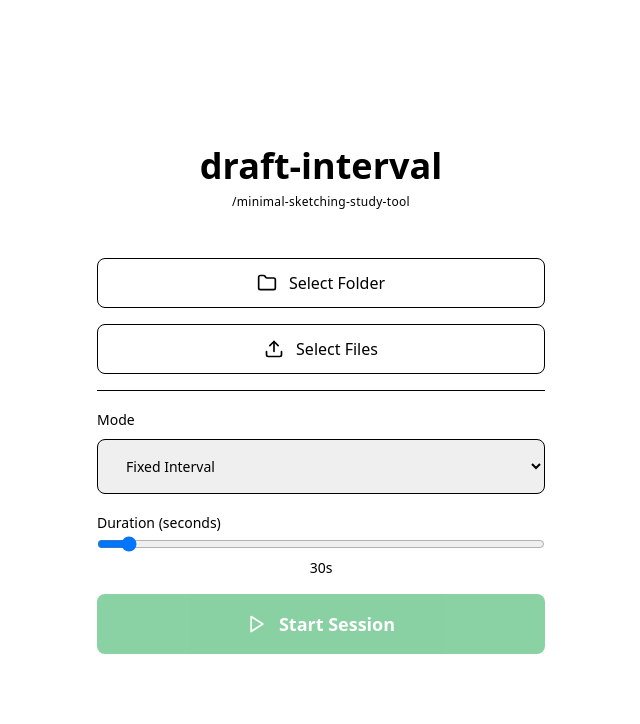
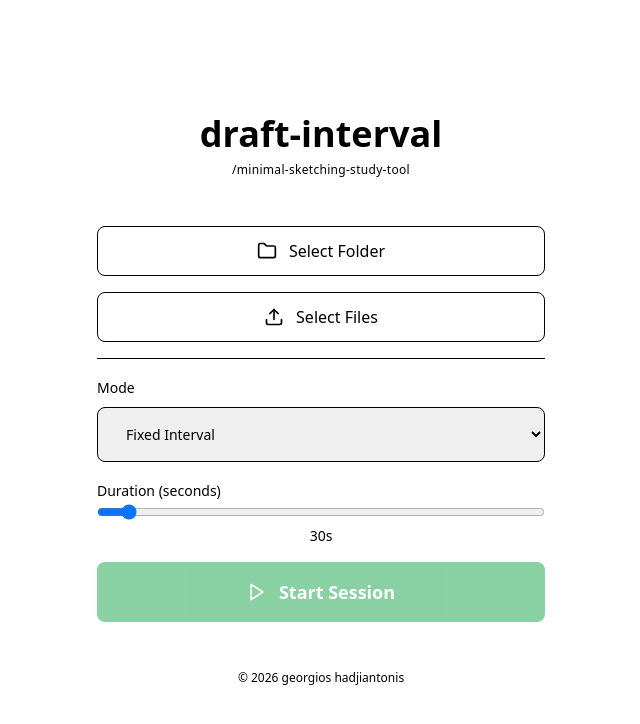
Before and after one commit to ghadj/draft-interval, a React (Vite) app: page / in a window 1280 px wide. Shown: the top 724 px of the page, without its empty margins (319-959 px from the left). Built offline with nearby package versions, Linux system fonts and the light colour scheme.

Commit message:
feat: add footer with copyright notice to Dashboard component

```diff
--- a/src/components/Dashboard.jsx
+++ b/src/components/Dashboard.jsx
@@ -194,6 +194,11 @@ export default function Dashboard() {
           Start Session
         </button>
       </div>
+
+      {/* Footer */}
+      <div className="text-center mt-12">
+        <p className="text-xs">© 2026 georgios hadjiantonis</p>
+      </div>
     </div>
   )
 }
```
